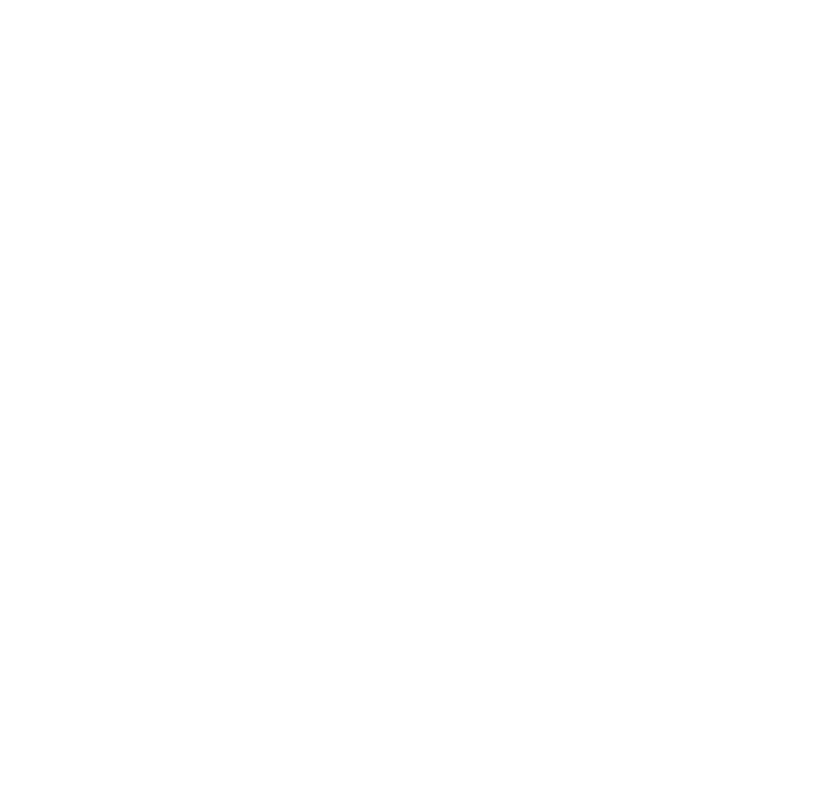
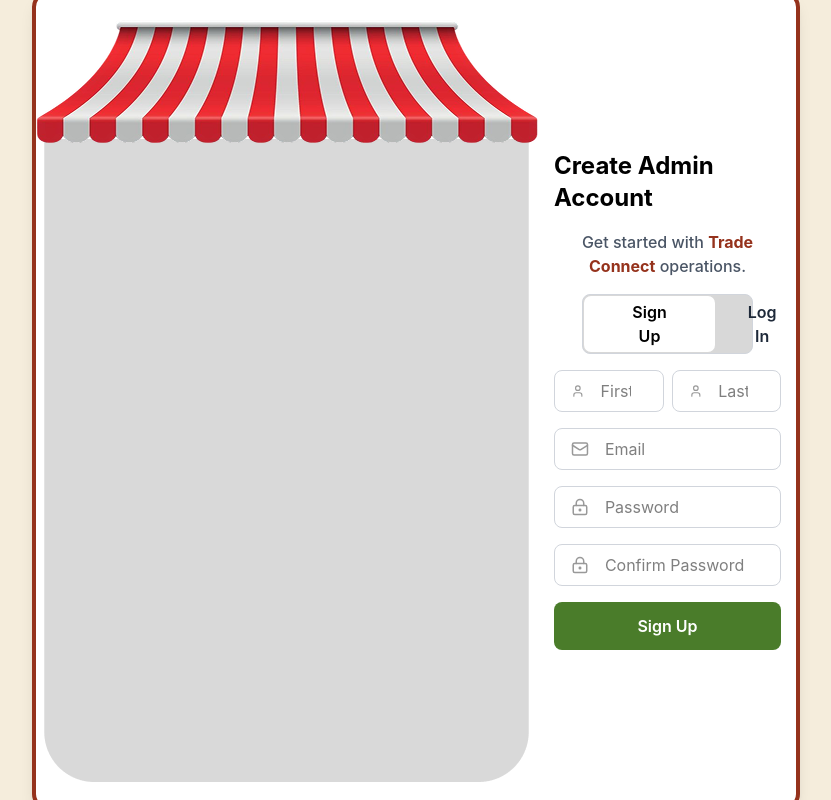
Before and after one commit to chidinmabnwaeze/Tradeconnect, a React (Vite) app: page /register in a window 1280 px wide. Shown: the whole page, without its empty margins (224-1055 px from the left). Built offline with nearby package versions, Linux system fonts and the light colour scheme.

Commit message:
register

```diff
--- a/package.json
+++ b/package.json
@@ -11,8 +11,10 @@
   },
   "dependencies": {
     "@tailwindcss/vite": "^4.3.1",
+    "lucide-react": "^1.20.0",
     "react": "^19.2.6",
     "react-dom": "^19.2.6",
+    "react-router-dom": "^7.18.0",
     "tailwindcss": "^4.3.1"
   },
   "devDependencies": {
--- a/src/App.tsx
+++ b/src/App.tsx
@@ -1,11 +1,17 @@
  import './App.css'
+ import {BrowserRouter, Routes, Route} from 'react-router-dom'
+ import { Star } from 'lucide-react'
+ import Register from './pages/register'
 
 function App() {
 
   return (
-    <>
-
-    </>
+    <BrowserRouter>
+      <Routes>
+        <Route path="/" index element={ <div className="flex flex-col items-center justify-center h-screen w-screen"> <Star className="text-primary w-screen h-100" /> <h1 className="text-2xl font-bold text-primary">Welcome to Trade Connect</h1> </div> } />
+        <Route path="/register" element={ <Register /> } />
+      </Routes>
+    </BrowserRouter>
   )
 }
 
--- a/src/index.css
+++ b/src/index.css
@@ -1,5 +1,17 @@
 @import "tailwindcss";
 
+@theme {
+  /* primary background color  */
+  --color-global-bg: #F5EDDC;
+  --color-primary: #95321C;
+  --color-gray: #8080804F;
+  --color-gray-bg: #999999;
+
+}
+
+.btn-primary {
+  @apply bg-[#4A7C2A] hover:bg-[#3A6C1A] text-white font-semibold py-3 px-5 rounded-lg transition-all duration-150 focus:outline-none focus:ring-2 focus:ring-[#4A7C2A] focus:ring-offset-2 disabled:opacity-50 disabled:cursor-not-allowed;
+}
 
 
 /* :root {
--- /dev/null
+++ b/src/pages/register.tsx
@@ -0,0 +1,84 @@
+import React from "react";
+import logoCover from "../assets/logo-cover.png";
+import { User, LockKeyholeIcon, Mail } from "lucide-react";
+
+const register = () => {
+  return (
+    <div className="bg-global-bg  h-screen w-screen flex justify-center items-center overflow-hidden ">
+      <section className="bg-white w-3/5 p-6 border border-primary border-4 rounded-2xl shadow-lg flex flex-col justify-between items-center">
+        <section className="flex justify-center items-center">
+          <img src={logoCover} alt="Logo-cover" className="hidden md:block" />
+          <form
+            action=""
+            className="flex flex-col justify-center items-center px-4 space-y-4 w-full"
+          >
+            <h1 className="text-2xl font-bold">Create Admin Account</h1>
+            <p className="text-gray-600 font-medium text-center">
+              Get started with{" "}
+              <span className="font-bold text-primary">Trade Connect</span>{" "}
+              operations.
+            </p>
+            {/* tab */}
+            <div className="flex justify-start items-center border border-gray-300 rounded-lg w-3/4 bg-gray ">
+              <button className="bg-white justify-start flex font-semibold border border-gray py-1 px-12 rounded-lg">
+                Sign Up
+              </button>
+              <button className="text-gray-800 font-semibold py-1 px-8  rounded-r-lg">
+                Log In
+              </button>
+            </div>
+            <div className="flex justify-between items-center space-x-2">
+              <div className="flex justify-center items-center border border-gray-300 rounded-lg w-full px-4 ">
+                <User className="w-5 text-gray-bg" />
+                <input
+                  type="text"
+                  placeholder="First Name"
+                  className="py-2 px-4 w-full"
+                />
+              </div>
+              <div className="flex justify-center items-center border border-gray-300 rounded-lg w-full px-4 ">
+                <User className="w-5 text-gray-bg" />
+                <input
+                  type="text"
+                  placeholder="Last Name"
+                  className=" py-2 px-4 w-full"
+                />
+              </div>
+            </div>
+
+            <div className="flex justify-center items-center border border-gray-300 rounded-lg w-full pl-4 ">
+              <Mail className="w-5 text-gray-bg" />
+              <input
+                type="email"
+                placeholder="Email"
+                className="py-2 px-4 w-full"
+              />
+            </div>
+            <div className="flex justify-center items-center border border-gray-300 rounded-lg w-full pl-4 ">
+              <LockKeyholeIcon className="w-5 text-gray-bg" />
+              <input
+                type="password"
+                placeholder="Password"
+                className="py-2 px-4 w-full"
+              />
+            </div>
+
+            <div className="flex justify-center items-center border border-gray-300 rounded-lg w-full pl-4 ">
+              <LockKeyholeIcon className="w-5 text-gray-bg" />
+              <input
+                type="password"
+                placeholder="Confirm Password"
+                className="py-2 px-4 w-full"
+              />
+            </div>
+            <button className="btn-primary text-white py-2 px-4 rounded-lg w-full">
+              Sign Up
+            </button>
+          </form>
+        </section>
+      </section>
+    </div>
+  );
+};
+
+export default register;
```
Also changed, not shown: src/assets/logo-cover.png (added), src/pages/login.tsx (added), 1 other file (tests, documents, lock files or other folders).
